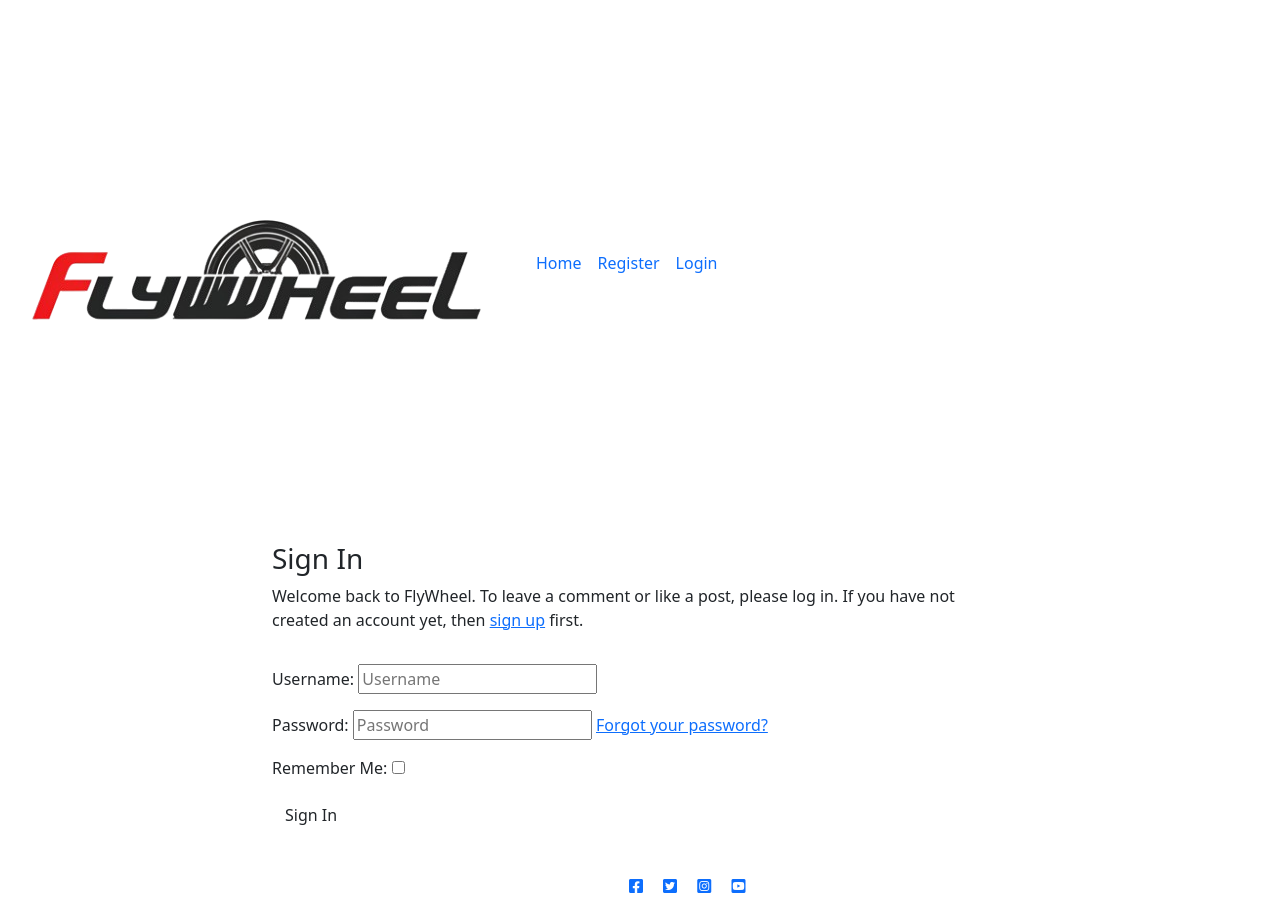
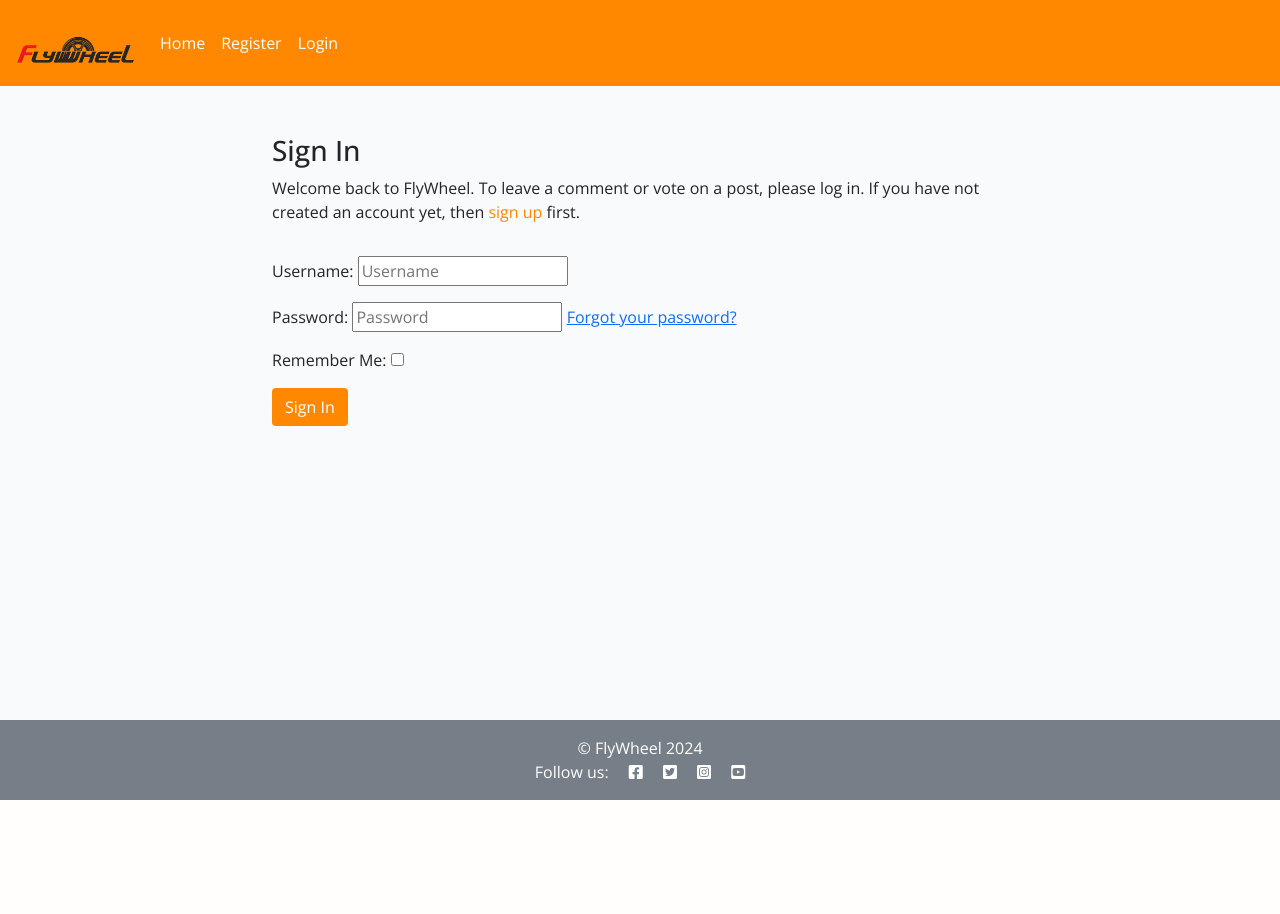
Before and after one commit to jonnybroughton/project-portfolio-4, a Django app: page /accounts/login/ in a window 1280 px wide. After the commit the page ends 800 px from the top, so only its background shows below. Run offline with Django 4.2, Linux system fonts and the light colour scheme; some libraries are stand-ins or nearby versions.

Commit message:
add styling to login/logout pages

```diff
--- /dev/null
+++ b/static/css/style.css
@@ -0,0 +1,196 @@
+body {
+    background-color: #F9FAFC;
+    font-family: 'Open Sans', sans-serif;
+
+}
+.navbar {
+    background-color: #FF8800;
+    margin-bottom: 2rem;
+}
+
+.navbar-logo{
+    max-width: 130px;
+    max-height: 130px;
+    width: auto;
+    height: auto;
+}
+
+.navbar-toggler {
+    border: 0.5px;
+    border-color: #fff;
+}
+
+button.navbar-toggler{
+    color:#fff;
+}
+
+.navbar-toggler-icon {
+    color:#fff;
+}
+
+.nav-link{
+    color:#fff;
+}
+
+.nav-link:visited{
+    color:#fff;
+}
+
+.navbar-brand{
+    max-height: 100px;
+    max-width:100px;
+    margin-right: 40px;
+    margin-top: -30px;
+}
+
+.light-bg {
+    background-color: #fff;
+}
+
+.dark-bg {
+    background-color: #767e87;
+}
+
+.main-bg {
+    background-color: #F9FAFC;
+}
+
+.card {
+    border: none;
+    background-color: transparent;
+}
+
+.image-container {
+    position: relative;
+}
+
+.image-flash {
+    position: absolute;
+    bottom: 5%;
+    min-width: 30%;
+    left: -2px;
+    background-color:#FF8800;
+}
+
+.scale {
+    width: 100%;
+    height: auto;
+}
+
+.author {
+    color: white;
+    margin: 4px;
+    text-transform: uppercase;
+}
+
+.masthead {
+    margin-top: 10px;
+    overflow: hidden;
+    position: relative;
+    display: inline-block;
+    height: 33vh;
+    width: 100%;
+}
+
+.masthead-text {
+    background-color: #445261;
+    color: white;
+    position: relative;
+}
+
+.masthead-image {
+    position: relative;
+    overflow: hidden;
+}
+
+.masthead-image:after {
+    content: "";
+    position: absolute;
+    top: 0;
+    right: 90%;
+    height: 100%;
+    width: 150%;
+    background: #445261;
+    -webkit-transform: skew(15deg);
+    -moz-transform: skew(15deg);
+    transform: skew(15deg);
+    z-index: 100;
+}
+
+.post-link {
+    text-decoration: none;
+    color: #445261;
+}
+
+.post-link:hover,
+.page-link {
+    color: #E84610;
+}
+
+.post-title {
+    margin-top: 10%;
+    margin-left: 5%;
+}
+
+.post-subtitle {
+    margin-left: 5%;
+    color: lightgray;
+}
+
+.btn-signup,
+.btn-edit {
+    background-color:#FF8800;
+    color: #fff;
+}
+
+.btn-signup:hover,
+.btn-signup:active {
+    background-color: #fff;
+    color: #FF8800;
+}
+
+.link {
+    color: #FF8800;
+    text-decoration: none;
+}
+
+.link:hover,
+.link:active {
+    color: #445261;
+    text-decoration: underline;
+}
+
+.btn-like {
+    color: #E84610;
+    border: none;
+    background: transparent;
+}
+
+.btn-delete {
+    color: #fff;
+    background: #E84610;
+}
+
+.btn-like:hover,
+.btn-like:active {
+    color: #E84610;
+    background: transparent;
+    border: none;
+}
+
+.faded {
+    color: rgb(172, 175, 175);
+}
+
+.approval {
+    color: rgb(222, 146, 168);
+}
+
+.social-link{
+    text-decoration: none;
+    color:#fff;
+}
+
+.social-link:visited {
+    color:#fff;
+}
--- a/templates/account/login.html
+++ b/templates/account/login.html
@@ -12,7 +12,7 @@
         <div class="col-md-8 mt-3 offset-md-2">
             <h3>{% trans "Sign In" %}</h3>
 
-            <p>{% blocktrans %}Welcome back to FlyWheel. To leave a comment or like a post, please log in. If
+            <p>{% blocktrans %}Welcome back to FlyWheel. To leave a comment or vote on a post, please log in. If
                 you
                 have not created an account yet, then <a class="link" href="{{ signup_url }}">sign up</a>
                 first.{% endblocktrans %}</p>
```
Also changed, not shown: 1 other file.
